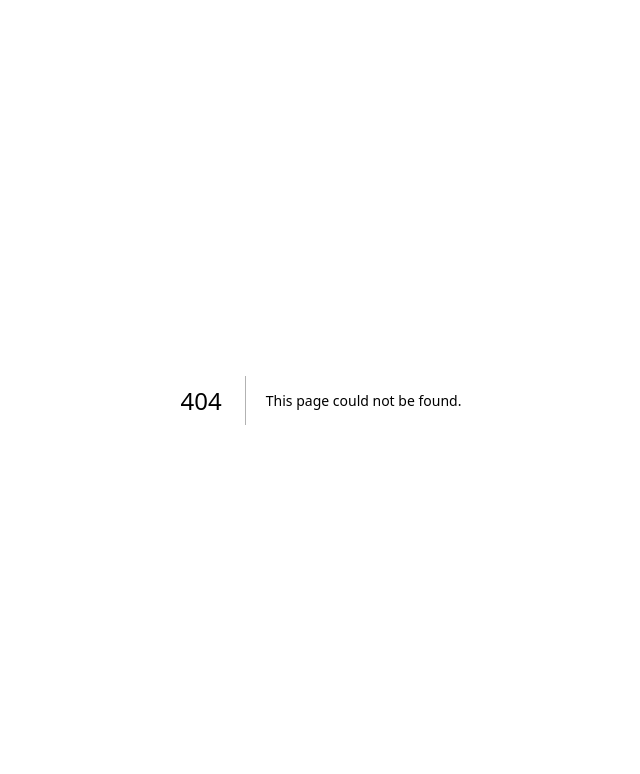
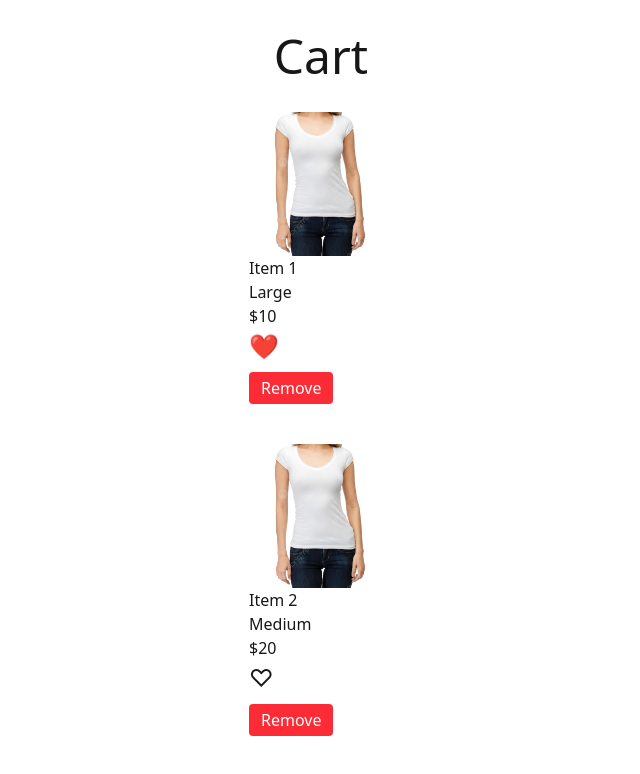
Before and after one commit to HolyNamesAcademy/Projects-II-25-26, a Next.js app in the folder frontend/: page /cart in a window 1280 px wide. Before the commit this address had no page. Shown: the top 774 px of the page, without its empty margins (319-959 px from the left). Built offline with nearby package versions, Linux system fonts and the light colour scheme.

Commit message:
cart page -> added delete from cart page function

```diff
--- /dev/null
+++ b/frontend/src/app/cart/page.tsx
@@ -0,0 +1,61 @@
+import PrimaryButton from "@/components/primaryButton";
+import ItemList from "@/components/itemList";
+
+interface Item {
+  name: string;
+  type: string;
+  size: string;
+  image: string;
+  price: number;
+  favorite: boolean;
+}
+
+let items = [
+  { name: "Item 1", type: "Tops", size: "Large", image: "placeholder", price: 10, favorite: true },
+  { name: "Item 2", type: "Bottoms", size: "Medium", image: "placeholder", price: 20, favorite: false },
+  { name: "Item 3", type: "Tops", size: "Small", image: "placeholder", price: 15, favorite: true },
+  { name: "Item 4", type: "Dresses", size: "Large", image: "placeholder", price: 25, favorite: false },
+  { name: "Item 5", type: "Shoes", size: "Medium", image: "placeholder", price: 18, favorite: true }
+]
+
+const UpdateFavorite = async (item: Item) => {
+  "use server";
+  console.log("Favorite clicked for:", item.name, "New status:", item.favorite);
+}
+
+const Delete = async (item: Item) => {
+  "use server";
+  items = items.filter(i => i !== item);
+  console.log("Delete clicked for:", item.name);
+}
+
+export default function Cart() {
+  return (
+    <div>
+      <main className="flex flex-col gap-[32px] row-start-2 items-center pt-[32px]">
+        <h1 className="text-5xl align-middle text-center">
+          Cart
+        </h1>
+
+        {/*TODO: make "add to cart" button???*/}
+        <ItemList items={items} UpdateFavorite={UpdateFavorite} RemoveItem={Delete} />
+
+        <div className="flex flex-col gap-4 w-full max-w-2xl">
+          {items.filter(item => !item).map((item, i) => (
+            <div key={i} className="flex justify-between items-center p-4 border rounded">
+              <span>{item.name}</span>
+              <button
+                onClick={() => Delete(item)}
+                className="px-4 py-2 bg-red-500 text-white rounded hover:bg-red-600"
+              >
+                🗑️ Delete
+              </button>
+            </div>
+          ))}
+        </div>
+      </main>
+      <footer className="row-start-3 flex gap-[24px] flex-wrap items-center justify-center">
+      </footer>
+    </div>
+  );
+}
--- a/frontend/src/components/itemList.tsx
+++ b/frontend/src/components/itemList.tsx
@@ -1,6 +1,6 @@
 "use client";
 
-import { useState } from "react";
+import { useState, useEffect } from "react";
 import Image from "next/image";
 
 interface Item {
@@ -15,11 +15,17 @@ interface Item {
 export default function ItemList({
   items,
   UpdateFavorite,
+  RemoveItem,
 }: {
   items: Item[];
   UpdateFavorite: (item: Item) => Promise<void>;
+  RemoveItem?: (item: Item) => Promise<void>;
 }) {
   const [displayedItems, setDisplayedItems] = useState(items);
+
+  useEffect(() => {
+    setDisplayedItems(items);
+  }, [items]);
 
   const handleFavoriteClick = async (item: Item) => {
     // Optimistically remove the item from display
@@ -28,6 +34,16 @@ export default function ItemList({
     // Call the server action to persist the change
     item.favorite = !item.favorite;
     await UpdateFavorite(item);
+  };
+
+  const handleRemoveClick = async (item: Item) => {
+    // Optimistically remove the item from display
+    setDisplayedItems(displayedItems.filter((i) => i.name !== item.name));
+
+    // Call the server action to persist the change
+    if (RemoveItem) {
+      await RemoveItem(item);
+    }
   };
 
   return (
@@ -53,6 +69,14 @@ export default function ItemList({
                 >
                   {item.favorite ? "❤️" : "♡"}
                 </div>
+                {RemoveItem && (
+                  <button
+                    onClick={() => handleRemoveClick(item)}
+                    className="mt-2 px-3 py-1 bg-red-500 text-white rounded hover:bg-red-600"
+                  >
+                    Remove
+                  </button>
+                )}
               </a>
             </div>
           </li>
```
